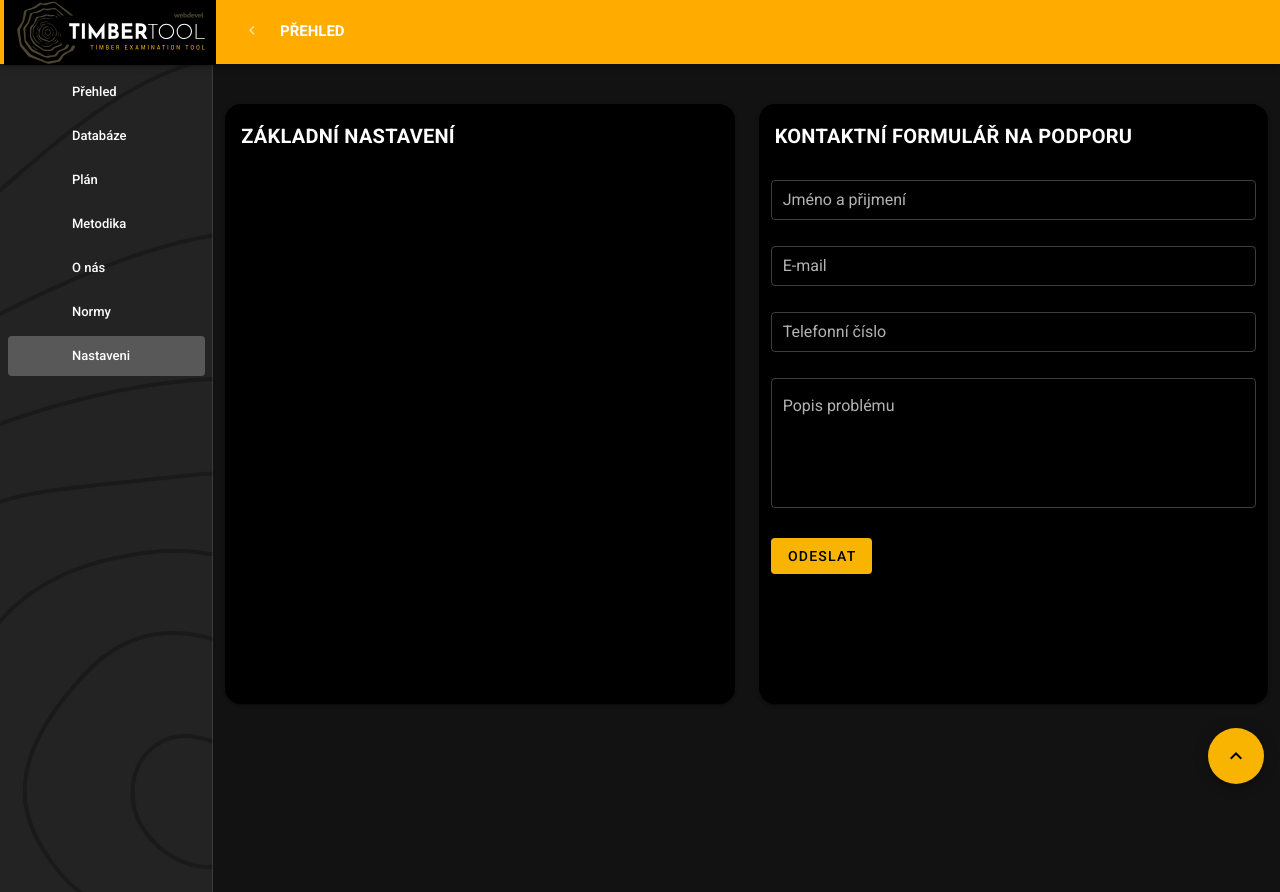
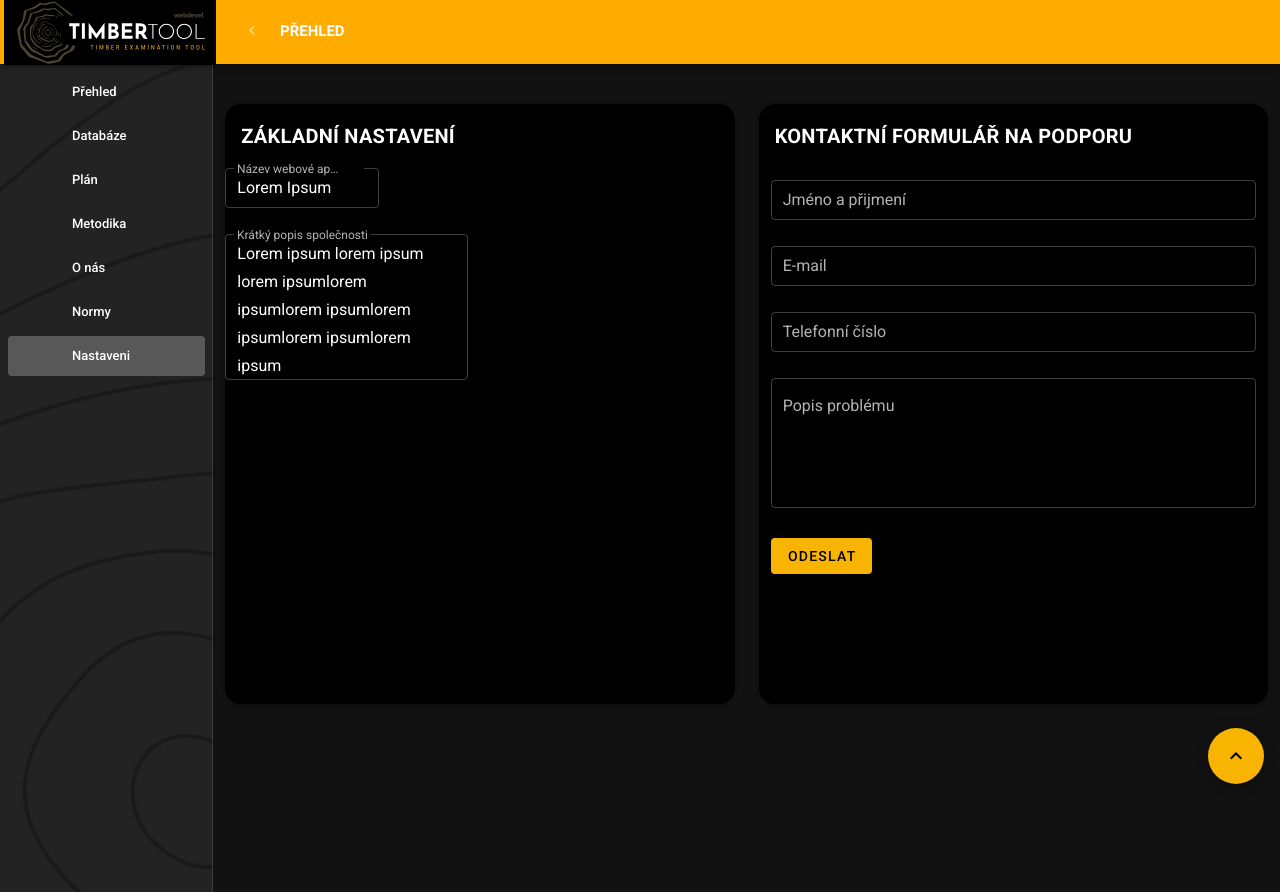
Before and after one commit to Xylofonoda/drevoFE, a Nuxt app: page /admin/nastaveni in a window 1280 px wide. Built offline with nearby package versions, Linux system fonts and the light colour scheme.

Commit message:
/ early stage zakladniho nastaveni

```diff
--- a/pages/admin/nastaveni.vue
+++ b/pages/admin/nastaveni.vue
@@ -11,7 +11,31 @@
             <v-card-title class="text-xl-subtitle-1 text-uppercase font-weight-bold">
               Základní nastavení
             </v-card-title>
-
+            <v-row class="">
+              <v-col cols="4" class="ml-xl-3 pb-0 mb-0">
+                <v-text-field
+                  outlined
+                  dense
+                  label="Název webové aplikace"
+                  :value="nameVal"
+                  color="white"
+                  clearable
+                ></v-text-field>
+              </v-col>
+            </v-row>
+              <v-row>
+                <v-col cols="6" class="ml-xl-3 mt-0 pt-0">
+                  <v-textarea
+                    outlined
+                    dense
+                    :value="descVal"
+                    color="white"
+                    auto-grow
+                    label="Krátký popis společnosti"
+                    clearable
+                  ></v-textarea>
+                </v-col>
+              </v-row>
           </v-card>
         </v-col>
         <v-col cols="6">
@@ -132,6 +156,9 @@ export default {
       v => !!v || 'Pole nesmí být prázdné',
       v => /([+]?\d{1,3}[. \s]?)?(\d{9}?)|([+]?\d{1,3} [.\s]?)?(\d{3}?) (\d{3}?) (\d{3}?)/.test(v) || 'Telefonní číslo musí být platné.'
     ],
+    nameVal:'Lorem Ipsum',
+    descVal:'Lorem ipsum lorem ipsum  lorem ipsumlorem ipsumlorem ipsumlorem ipsumlorem ipsumlorem ipsum',
+
 
     checkbox: false,
   }),
```
